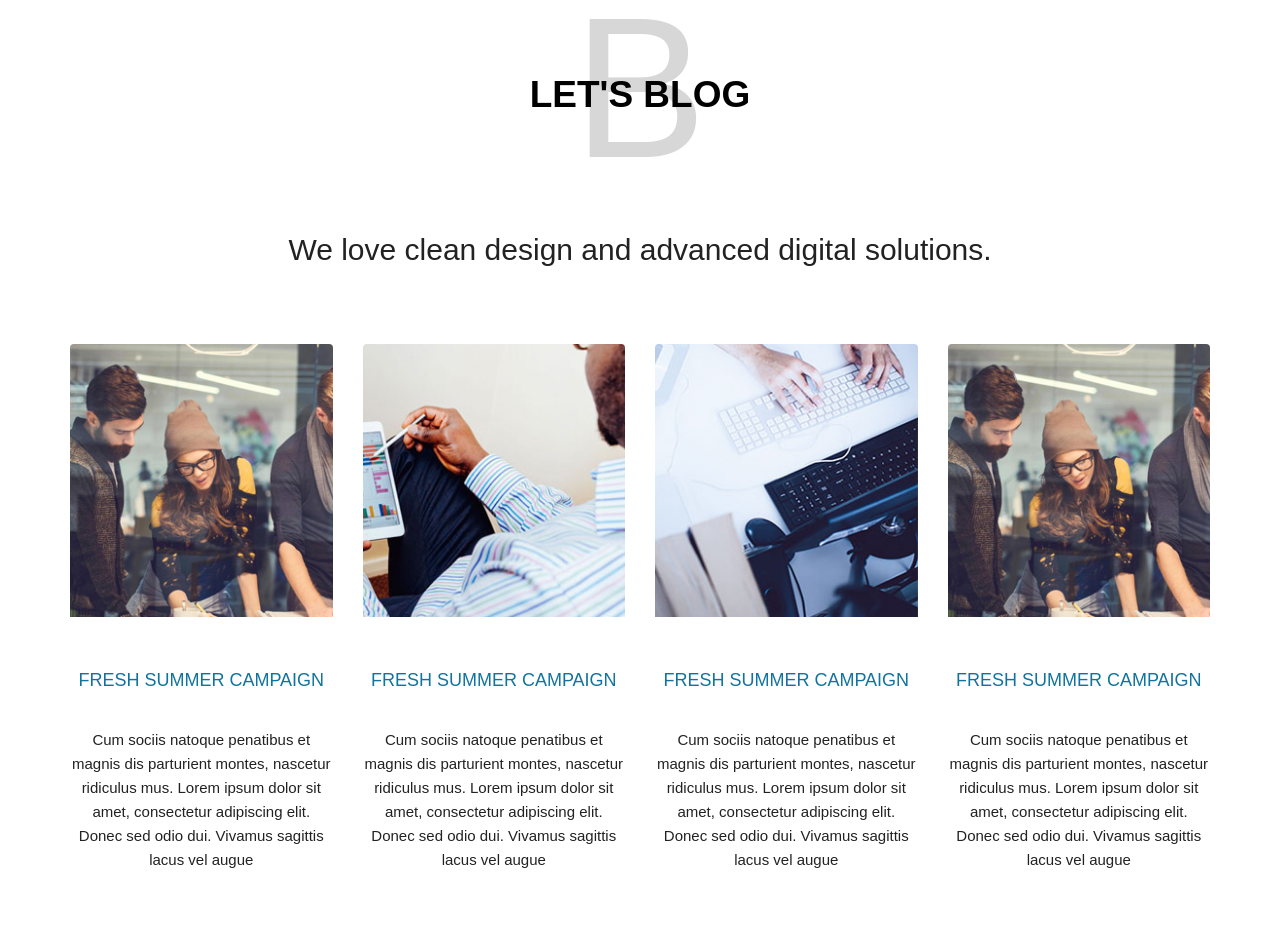
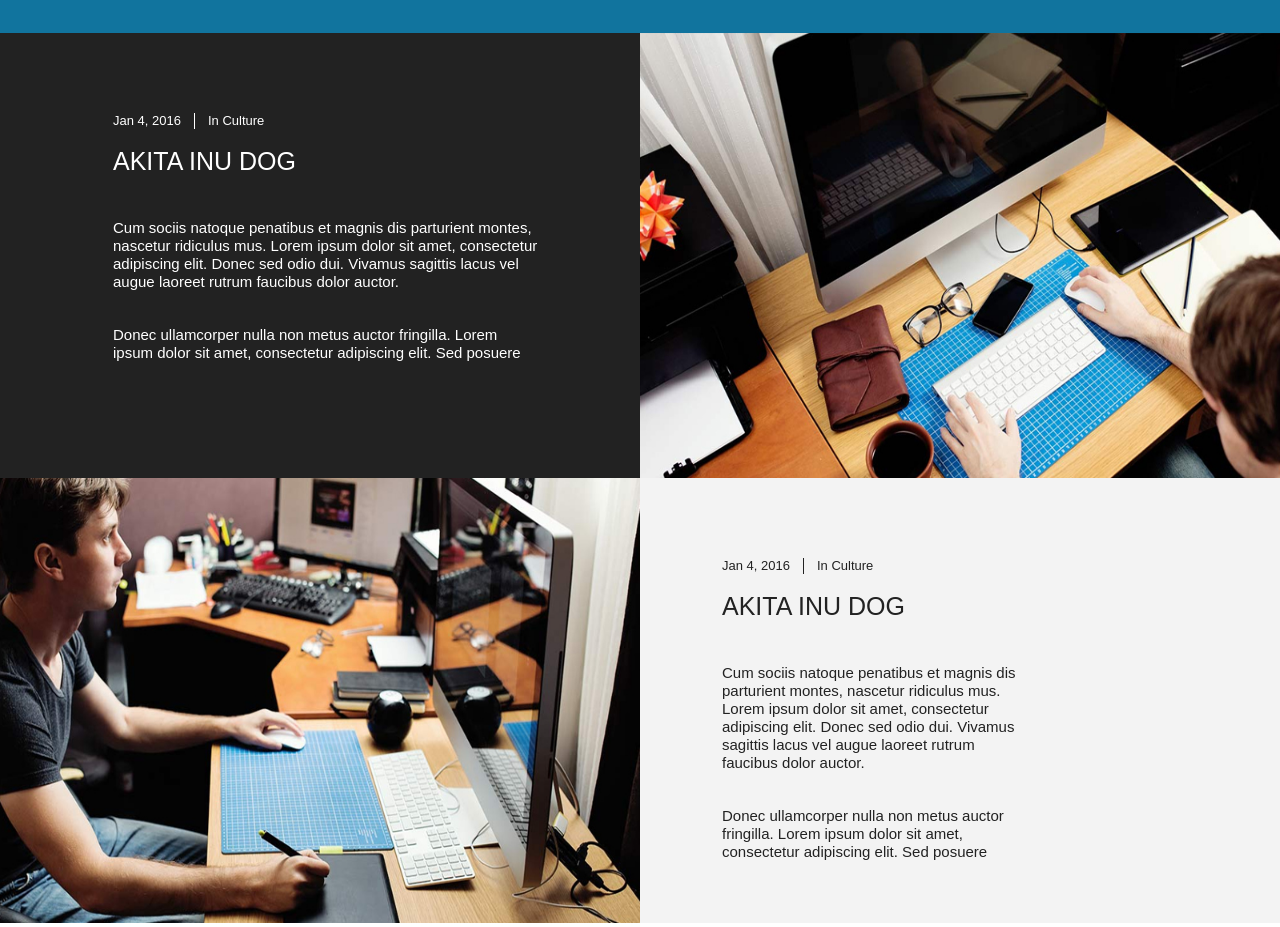
Before and after one commit to KsenyaD/landing_creatives, a plain HTML site: page index.html in a window 1280 px wide. Shown: the part 1553-2480 px from the top of the page. Before the commit the page ends 2425 px from the top, so only its background shows below. Drawn offline with nearby package versions, Linux system fonts and the light colour scheme.

Commit message:
верстка блока с новостями

```diff
--- a/css/style.css
+++ b/css/style.css
@@ -204,8 +204,7 @@ dl, ol, ul {
     justify-content: center;
 }
 
-
-.feature__pic{
+.feature__pic {
     background-color: #3c8daf;
     border-radius: 50%;
     width: 130px;
@@ -230,7 +229,79 @@ dl, ol, ul {
     margin: 48px;
 }
 
+.feature .card-deck {
+    padding-bottom: 130px;
+}
+
 /*второе окно конец*/
+/*новости начало*/
+.news-one {
+    background-color: #222222;
+    display: flex;
+}
+
+.news-one__img, .news__left, .news-second__img {
+    width: 50%;
+}
+
+.news img {
+    height: 445px;
+    width: 100%;
+    max-width: 800px;
+}
+
+.news-one__data-info {
+    display: flex;
+    margin-bottom: 17px;
+    font-size: 13px;
+}
+
+.news-one__content {
+    margin: 80px 100px 50px 113px;
+}
+
+.news-one__data {
+    border-right: 1px solid white;
+    padding-right: 13px;
+    margin-right: 13px;
+}
+
+.news-one__title {
+    font-size: 25px;
+    text-transform: uppercase;
+    margin-bottom: 43px;
+}
+
+.news-one, .news-second p {
+    font-size: 15px;
+}
+
+.news-one__fist {
+    margin-bottom: 35px;
+}
+
+.news-second {
+    display: flex;
+    background-color: #f3f3f3;
+    color: rgb(34, 34, 34);
+}
+
+.news-second__content {
+    margin: 80px 250px 50px 82px;
+}
+
+.news-second__data {
+    border-right: 1px solid rgb(34, 34, 34);
+    padding-right: 13px;
+    margin-right: 13px;
+}
+
+.news-second__img {
+    display: flex;
+    justify-content: flex-end;
+}
+/*новости конец*/
+/*влог начало*/
 .blog {
     position: relative;
 }
@@ -242,13 +313,16 @@ dl, ol, ul {
     margin-bottom: 75px;
     text-align: center;
 }
+
 .blog .letter {
     color: rgba(34, 34, 34, 0.18);
 }
-.blog  .title-common {
-color: black;
+
+.blog .title-common {
+    color: black;
     padding-bottom: 115px;
 }
+
 .blog .card-title {
     font-size: 18px;
     color: rgb(17, 116, 158);
@@ -265,3 +339,34 @@ color: black;
     font-size: 15px;
     color: rgb(34, 34, 34);
 }
+
+.blog .card-deck {
+    padding-bottom: 110px;
+}
+
+/*влог конец*/
+
+/*заметки начало*/
+.notes {
+    background-color: #11749e;
+    padding: 109px 0 150px 0;
+}
+
+.notes__item {
+    display: flex;
+    margin-bottom: 15px;
+}
+
+.notes img {
+    height: 73px;
+    width: auto;
+}
+
+.notes p {
+    font-size: 15px;
+    line-height: 1.6;
+    text-align: left;
+    padding-left: 30px;
+}
+
+/*заметки конец*/
--- a/index.html
+++ b/index.html
@@ -121,8 +121,47 @@
             </div>
         </div>
     </section>
-    <section class="news"></section>
+    <section class="news">
+        <div class="news-one">
+            <div class="news__left">
+                <div class="news-one__content">
+                    <ul class="news-one__data-info">
+                        <li class="news-one__data">Jan 4, 2016</li>
+                        <li>In Culture</li>
+                    </ul>
+                    <h5 class="news-one__title">Akita Inu Dog</h5>
+                    <p class="news-one__fist">Cum sociis natoque penatibus et magnis dis parturient montes, nascetur
+                        ridiculus mus. Lorem ipsum dolor sit amet, consectetur adipiscing elit. Donec sed odio dui.
+                        Vivamus sagittis lacus vel augue laoreet rutrum faucibus dolor auctor.</p>
+                    <p class="news-one__text">Donec ullamcorper nulla non metus auctor fringilla. Lorem ipsum dolor sit
+                        amet, consectetur adipiscing elit. Sed posuere </p>
+                </div>
+            </div>
+            <div class="news-one__img">
+                <img src="img/news/news-img1.jpg" alt="news img">
+            </div>
+        </div>
+        <div class="news-second">
+            <div class="news-second__img">
+                <img src="img/news/news-img2.jpg" alt="news img">
+            </div>
+            <div class="news__left">
+                <div class="news-second__content">
+                    <ul class="news-one__data-info">
+                        <li class="news-second__data">Jan 4, 2016</li>
+                        <li>In Culture</li>
+                    </ul>
+                    <h5 class="news-one__title">Akita Inu Dog</h5>
+                    <p class="news-one__fist">Cum sociis natoque penatibus et magnis dis parturient montes, nascetur
+                        ridiculus mus. Lorem ipsum dolor sit amet, consectetur adipiscing elit. Donec sed odio dui.
+                        Vivamus sagittis lacus vel augue laoreet rutrum faucibus dolor auctor.</p>
+                    <p class="news-one__text">Donec ullamcorper nulla non metus auctor fringilla. Lorem ipsum dolor sit
+                        amet, consectetur adipiscing elit. Sed posuere </p>
+                </div>
+            </div>
 
+        </div>
+    </section>
     <section class="blog" id="blog">
         <div class="container">
             <div class="container feature-wrap">
@@ -165,6 +204,42 @@
             </div>
         </div>
     </section>
+    <section class="notes">
+        <div class="container">
+            <div class="row">
+                <div class="notes__item col-md-6">
+                    <div class="notes__item-img">
+                        <img src="img/agency/icon1.png" alt="icon">
+                    </div>
+                    <div class="notes__item-text">
+                        <p>
+                            Cum sociis natoque penatibus et magnis dis parturient montes, nascetur ridiculus mus. Lorem
+                            ipsum dolor sit amet, consectetur adipiscing elit. Donec sed odio dui. Vivamus sagittis
+                            lacus vel augue laoreet rutrum faucibus dolor auctor.
+                        </p>
+                    </div>
+                </div>
+                <div class="notes__item col-md-6">
+                    <div class="notes__item-img">
+                        <img src="img/agency/icon1.png" alt="icon">
+                    </div>
+                    <div class="notes__item-text">
+                        <p>
+                            Cum sociis natoque penatibus et magnis dis parturient montes, nascetur ridiculus mus. Lorem
+                            ipsum dolor sit amet, consectetur adipiscing elit. Donec sed odio dui. Vivamus sagittis
+                            lacus vel augue laoreet rutrum faucibus dolor auctor.
+                        </p>
+                    </div>
+                </div>
+            </div>
+        </div>
+    </section>
+    <section class="achievements"></section>
+
+    <section class="our-team">
+
+    </section>
+
 </main>
 
 <footer class="footer">
```
Also changed, not shown: img/bg2.jpg (added), img/bg3.jpg (added), img/mobile.png (added), img/news/news-img1.jpg (added), img/news/news-img2.jpg (added), img/team/staff1.jpg (added), img/team/staff2.jpg (added), img/team/staff3.jpg (added), img/team/staff4.jpg (added).
